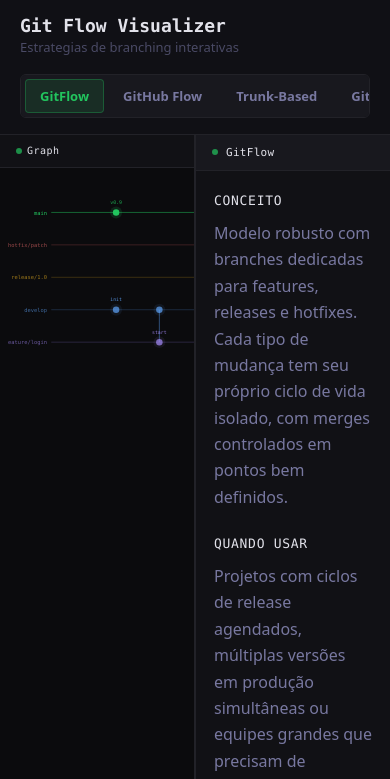
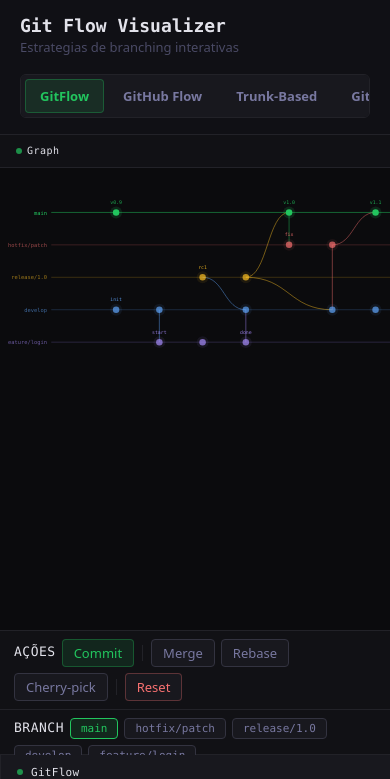
Before and after one commit to EuSouGabriell/git_flow_visualizer, a React (Vite) app: page / in a window 390 px wide. Shown: the top 779 px of the page. Built offline with nearby package versions, Linux system fonts and the light colour scheme.

Commit message:
feat: refatorar componentes App e CSS para melhorar a estrutura e responsividade do visualizador

```diff
--- a/src/App.css
+++ b/src/App.css
@@ -1,28 +1,42 @@
-.app {
+.flow-shell {
+  display: flex;
   min-height: 100vh;
-  display: flex;
   flex-direction: column;
   background: var(--bg-base);
+  color: var(--text-primary);
 }
 
-.app_body {
+.flow-workspace {
+  display: grid;
   flex: 1;
-  display: flex;
+  min-height: 0;
+  grid-template-columns: minmax(0, 1fr) minmax(320px, 410px);
   overflow: hidden;
 }
 
-.app_left {
-  flex: 3;
+.flow-workspace__stage {
   display: flex;
+  min-width: 0;
+  min-height: 0;
   flex-direction: column;
   border-right: 1px solid var(--border);
-  min-width: 0;
-  min-width: 25%;
-  max-width: 50%;
 }
 
-.app_right {
-  flex: 2;
-  min-width: 25%;
-  max-width: 50%;
+.flow-workspace__notes {
+  min-width: 0;
+  min-height: 0;
+  background: var(--bg-surface);
 }
+
+@media (max-width: 980px) {
+  .flow-workspace {
+    grid-template-columns: 1fr;
+    overflow: auto;
+  }
+
+  .flow-workspace__stage {
+    min-height: 620px;
+    border-right: 0;
+    border-bottom: 1px solid var(--border);
+  }
+}
--- a/src/App.jsx
+++ b/src/App.jsx
@@ -1,4 +1,4 @@
-import { useState, useEffect } from 'react';
+import { useState } from 'react';
 import STRATEGIES from './data/strategies';
 import useGraphState from './hooks/useGraphState';
 import Header from './components/Header/Header';
@@ -8,42 +8,78 @@
 import './App.css';
 
 const STRATEGY_NAMES = Object.keys(STRATEGIES);
+const DEFAULT_STRATEGY = STRATEGY_NAMES[0];
+
+function getInitialSelection(strategyName) {
+  const branches = STRATEGIES[strategyName].branches;
+  const active = branches[0]?.id ?? '';
+  const target = branches.find(branch => branch.id !== active)?.id ?? '';
+
+  return { active, target };
+}
 
 export default function App() {
-  const [strategy, setStrategy] = useState(STRATEGY_NAMES[0]);
-  const [activeBranch, setActiveBranch] = useState(STRATEGIES[STRATEGY_NAMES[0]].branches[0].id);
-  const [targetBranch, setTargetBranch] = useState(STRATEGIES[STRATEGY_NAMES[0]].branches[1]?.id ?? '');
+  const firstSelection = getInitialSelection(DEFAULT_STRATEGY);
+  const [strategy, setStrategy] = useState(DEFAULT_STRATEGY);
+  const [activeBranch, setActiveBranch] = useState(firstSelection.active);
+  const [targetBranch, setTargetBranch] = useState(firstSelection.target);
   const [selectedNode, setSelectedNode] = useState(null);
 
-  const { graphState, commit, merge, rebase, cherryPick, resetLast, reset } = useGraphState(strategy);
+  const { graphState, commit, merge, rebase, cherryPick, resetLast, reset } =
+    useGraphState(strategy);
 
   const branches = STRATEGIES[strategy].branches;
   const info = STRATEGIES[strategy].info;
+  const selectedCommit = graphState.nodes.find(node => node.id === selectedNode) ?? null;
 
   function handleStrategyChange(newStrategy) {
+    const selection = getInitialSelection(newStrategy);
+
     setStrategy(newStrategy);
-    const newBranches = STRATEGIES[newStrategy].branches;
-    setActiveBranch(newBranches[0].id);
-    setTargetBranch(newBranches[1]?.id ?? '');
+    setActiveBranch(selection.active);
+    setTargetBranch(selection.target);
     setSelectedNode(null);
     reset(newStrategy);
   }
 
   function handleBranchChange(branchId) {
     setActiveBranch(branchId);
-    const other = branches.find(b => b.id !== branchId);
-    if (other) setTargetBranch(other.id);
+
+    if (targetBranch === branchId) {
+      const nextTarget = branches.find(branch => branch.id !== branchId)?.id ?? '';
+      setTargetBranch(nextTarget);
+    }
+  }
+
+  function handleClearGraph() {
+    const selection = getInitialSelection(strategy);
+
+    setActiveBranch(selection.active);
+    setTargetBranch(selection.target);
+    setSelectedNode(null);
+    reset(strategy);
+  }
+
+  function handleResetBranch() {
+    resetLast(activeBranch);
+    setSelectedNode(null);
+  }
+
+  function handleCherryPick() {
+    cherryPick(activeBranch, selectedNode);
+    setSelectedNode(null);
   }
 
   return (
-    <div className="app">
+    <div className="flow-shell">
       <Header
         strategy={strategy}
         strategies={STRATEGY_NAMES}
         onStrategyChange={handleStrategyChange}
       />
-      <div className="app_body">
-        <div className="app_left">
+
+      <main className="flow-workspace">
+        <section className="flow-workspace__stage" aria-label="Visualizacao do historico Git">
           <GitGraph
             graphState={graphState}
             branches={branches}
@@ -51,23 +87,27 @@
             selectedNode={selectedNode}
             onNodeSelect={setSelectedNode}
           />
+
           <Controls
             branches={branches}
             activeBranch={activeBranch}
             targetBranch={targetBranch}
+            selectedCommit={selectedCommit}
             onBranchChange={handleBranchChange}
             onTargetChange={setTargetBranch}
             onCommit={() => commit(activeBranch)}
             onMerge={() => merge(activeBranch, targetBranch)}
             onRebase={() => rebase(activeBranch, targetBranch)}
-            onCherryPick={() => cherryPick(activeBranch, selectedNode)}
-            onReset={() => resetLast(activeBranch)}
+            onCherryPick={handleCherryPick}
+            onResetBranch={handleResetBranch}
+            onResetAll={handleClearGraph}
           />
-        </div>
-        <div className="app_right">
+        </section>
+
+        <section className="flow-workspace__notes" aria-label="Resumo da estrategia">
           <InfoPanel info={info} strategyName={strategy} />
-        </div>
-      </div>
+        </section>
+      </main>
     </div>
   );
 }
```
